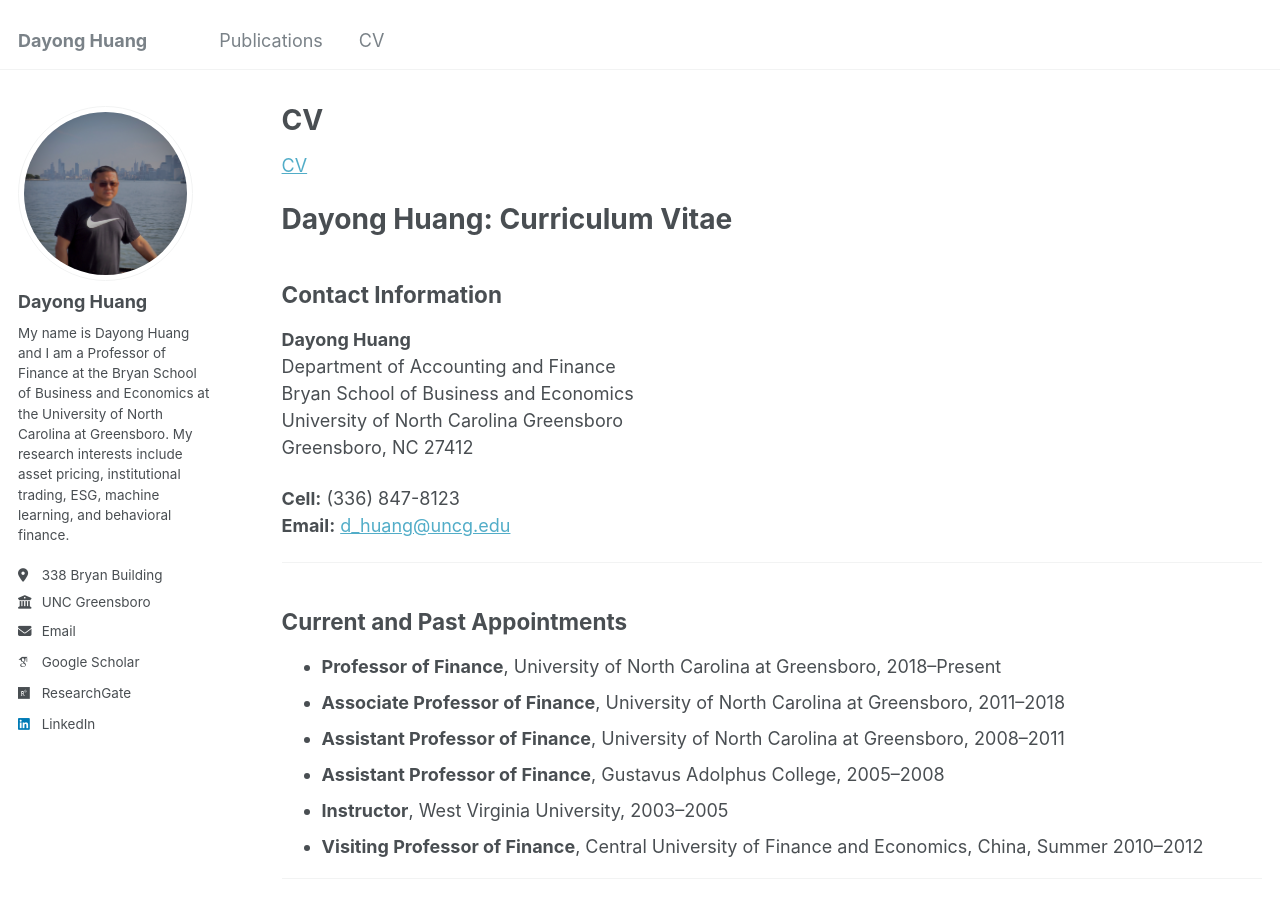
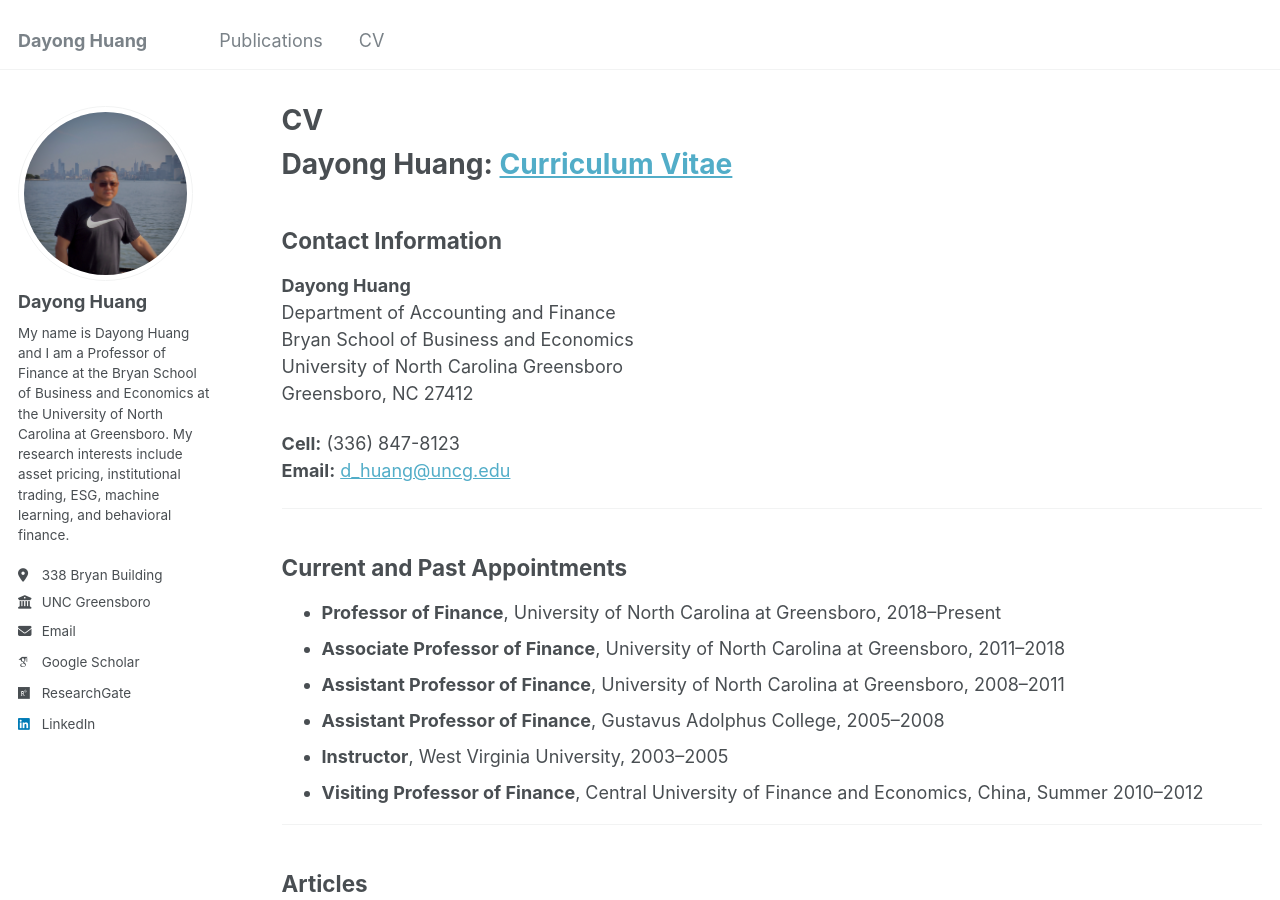
Before and after one commit to dayong-huang/dayong-huang.github.io, a Jekyll site: the page built from _pages/cv.md, in a window 1280 px wide and 900 px high. Built offline with Jekyll 4.4.1, drawn with Linux system fonts in a browser that asks for light colours; some web fonts are replaced.

Commit message:
Update cv.md

```diff
--- a/_pages/cv.md
+++ b/_pages/cv.md
@@ -7,10 +7,7 @@ redirect_from:
   - /resume
 ---
 
-
-[CV](https://dayong-huang.github.io/files/Huang-CV-2024.pdf)
-
-# Dayong Huang: Curriculum Vitae
+# Dayong Huang: [Curriculum Vitae](https://dayong-huang.github.io/files/Huang-CV-2024.pdf)
 
 ## Contact Information
 
```
